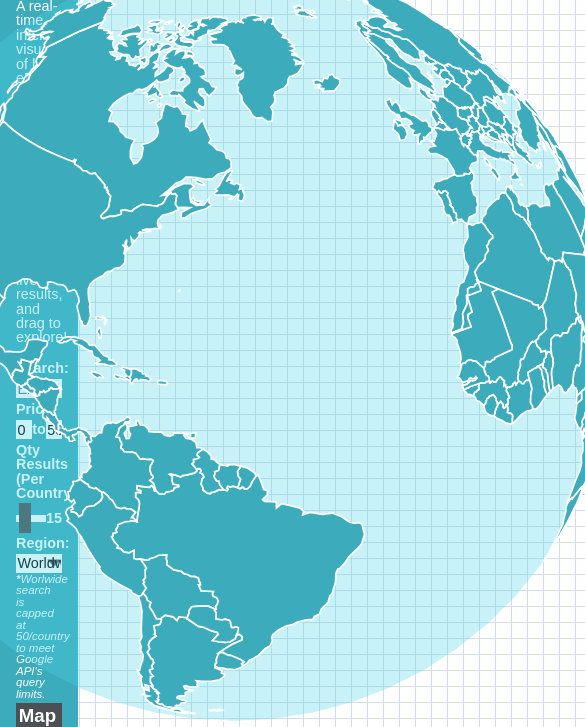
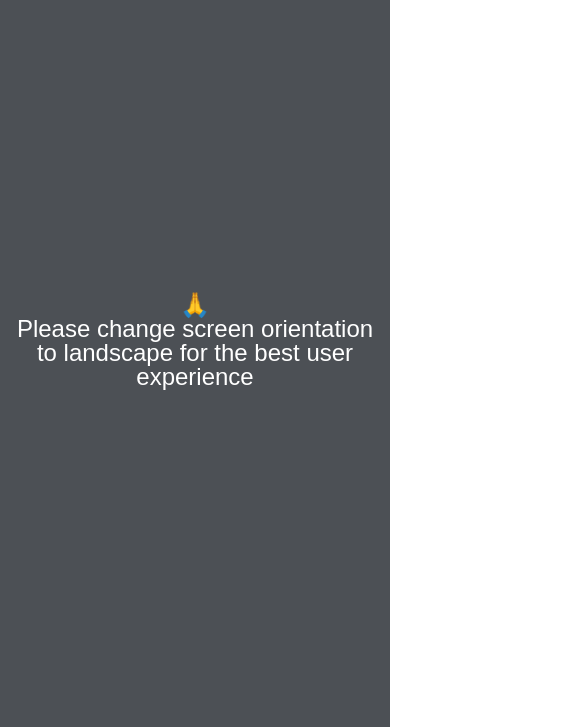
Before and after one commit to paul-eng/globebay, a website: page frontend/index.html in a window 390 px wide. Shown: the part 81-808 px from the top of the page, 585 px wide, since content can reach past the window. Drawn offline with nearby package versions, Linux system fonts and the light colour scheme; files that its build step writes are made by us from their sources; no server answers.

Commit message:
Temporary patch for phone orientation

```diff
--- a/frontend/css/master.css
+++ b/frontend/css/master.css
@@ -34,13 +34,11 @@ body {
   flex-direction: column;
   background-color: #3cabbc;
   width: 20vw;
-  height: 100vh;
   box-sizing: border-box;
-  overflow: hidden;
   padding: 1rem;
 }
 
-#searchForm h1 {
+h1 {
   font-weight: bold;
   font-size: 1.5rem;
   margin-bottom: 1rem;
@@ -176,3 +174,28 @@ body {
 .hidden {
   display: none;
 }
+
+@media screen and (orientation: portrait) {
+  body {
+    height: 100vh;
+    width: 100vw;
+    overflow: hidden;
+  }
+
+  body::after{
+    position: fixed;
+    width: 100vw;
+    height: 100vh;
+    background-color: #4c5055;
+    content: "🙏\APlease change screen orientation to landscape for the best user experience";
+    display: flex;
+    align-items: center;
+    justify-content: center;
+    text-align: center;
+    padding: 1rem;
+    box-sizing: border-box;
+    font-size: 1.5rem;
+    /* pre wrap to get formatting to recognize \A escape char in content as a newline */
+    white-space: pre-wrap;
+  }
+}
--- a/frontend/css/world.css
+++ b/frontend/css/world.css
@@ -26,13 +26,13 @@
   width: 80vw;
   height: 100vh;
 }
+
 .svg-content {
   position: absolute;
   height: 100%;
   left: 50%;
   transform: translateX(-50%);
 }
-
 
 .mapMarkers path {
   fill: #FF0000;
@@ -67,7 +67,6 @@
   width: 100%;
 }
 
-
 .tooltip p {
   box-sizing: border-box;
   text-align: right;
--- a/package.json
+++ b/package.json
@@ -21,7 +21,7 @@
     "test": "echo \"Error: no test specified\" && exit 1",
     "start": "node index.js",
     "app": "nodemon index.js",
-    "build": "webpack"
+    "build": "webpack --watch"
   },
   "repository": {
     "type": "git",
```
